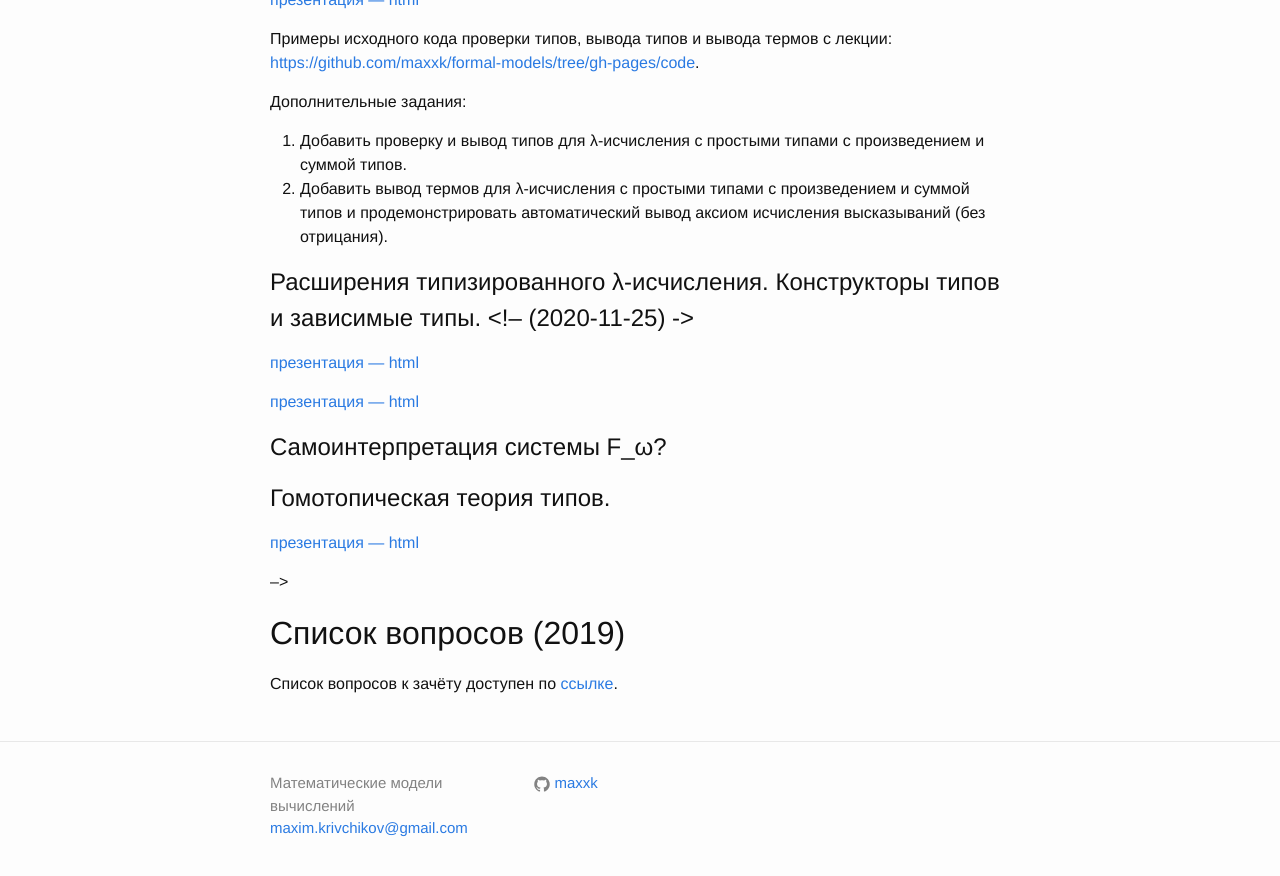
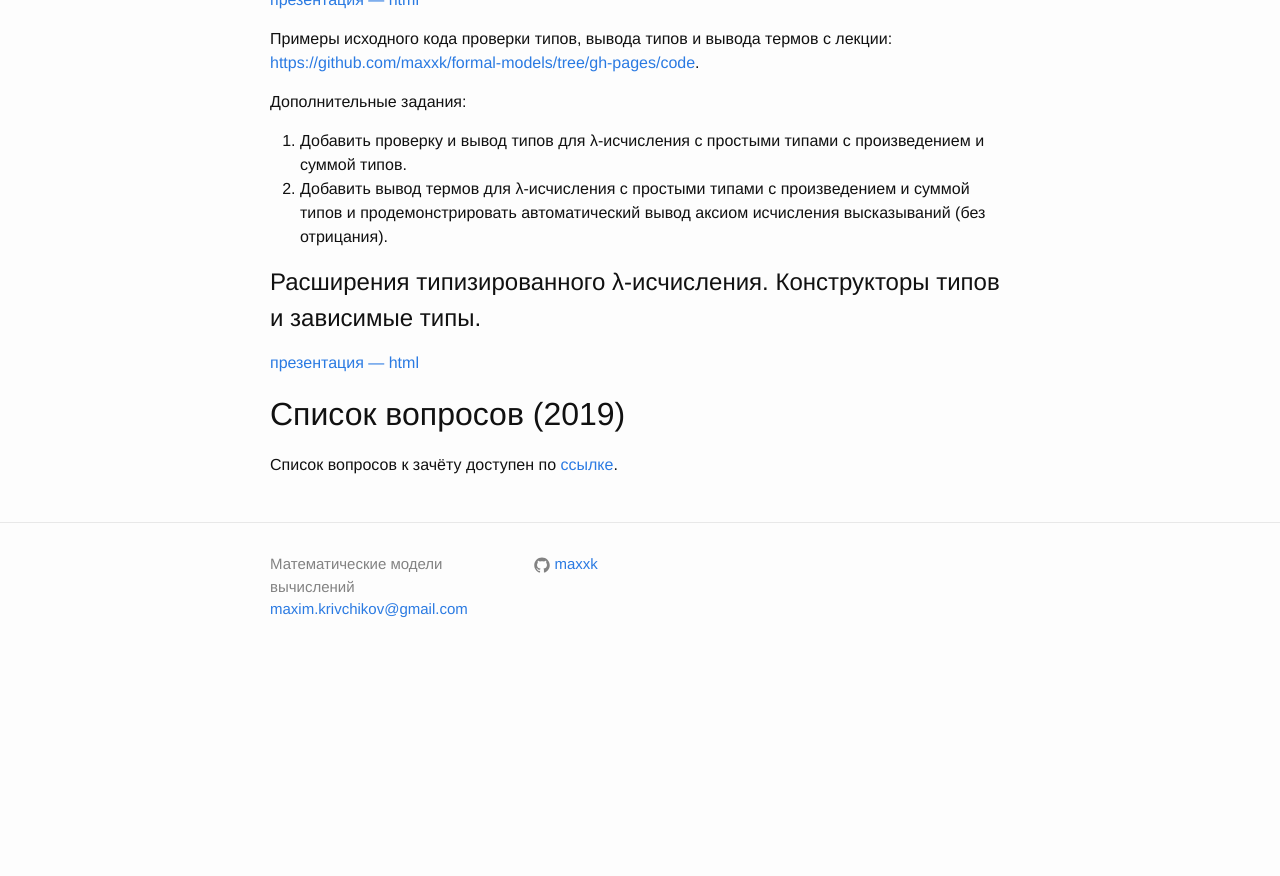
Before and after one commit to maxxk/formal-models, a Jekyll site: the page built from index.md, in a window 1280 px wide and 900 px high, scrolled down 1505 px. Shown: the top 876 px of the window. Built offline with Jekyll 4.4.1, drawn with Linux system fonts in a browser that asks for light colours; our own code applies the rules of GitHub Pages for plain Markdown files; after the commit the page ends 2186 px from its top, so only the background shows below that.

Commit message:
index: fix comments

```diff
--- a/index.md
+++ b/index.md
@@ -70,22 +70,24 @@ layout: default
 1. Добавить проверку и вывод типов для λ-исчисления с простыми типами с произведением и суммой типов.
 2. Добавить вывод термов для λ-исчисления с простыми типами с произведением и суммой типов и продемонстрировать автоматический вывод аксиом исчисления высказываний (без отрицания).
 
-## Расширения типизированного λ-исчисления. Конструкторы типов и зависимые типы. <!-- (2020-11-25) ->
+## Расширения типизированного λ-исчисления. Конструкторы типов и зависимые типы. <!-- (2020-11-25) -->
 
 [презентация — html](presentations/07-Dependent-types.html)
 
+<!-- (2020-12-02) -->
 <!--
-## Индуктивные и коиндуктивные типы. Работа в среде Coq. <!-- (2020-12-02) -->
+## Индуктивные и коиндуктивные типы. Работа в среде Coq.
 
 [презентация — html](presentations/08-Coq.html)
 
-## Самоинтерпретация системы F_ω? <!-- (2020-12-09) -->
+## Самоинтерпретация системы F_ω?
 
 ## Гомотопическая теория типов.
 
 [презентация — html](presentations/10-Homotopy-type-theory.html)
 
 -->
+<!-- (2020-12-09) -->
 
 <!-- (2020-12-16 — зачёт?) -->
 
```
